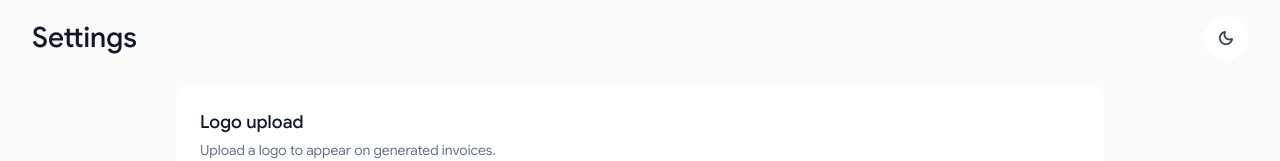
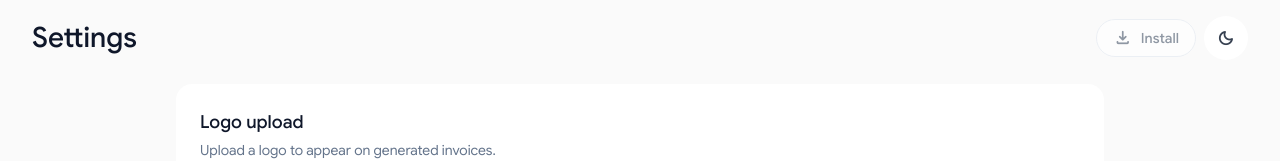
Before and after one commit to Shikamaru007/risopo-app, a React (Vite) app: page /settings in a window 1280 px wide. Shown: the top 161 px of the page. Built offline with nearby package versions, Linux system fonts and the light colour scheme.

Commit message:
minor fix

```diff
--- a/src/layouts/AppLayout.tsx
+++ b/src/layouts/AppLayout.tsx
@@ -1,4 +1,4 @@
-import React, { useEffect, useMemo, useState } from 'react';
+import React, { useEffect, useMemo, useRef, useState } from 'react';
 import { Link, useLocation, useNavigate, useSearchParams } from 'react-router-dom';
 import { navItems, NavIconName } from '../utils/nav';
 import risopoLogo from '../assets/risopo.svg';
@@ -12,6 +12,11 @@ import { ConfirmationModal } from '../components/ConfirmationModal';
 interface AppLayoutProps {
   children: React.ReactNode;
 }
+
+type BeforeInstallPromptEvent = Event & {
+  prompt: () => Promise<void>;
+  userChoice: Promise<{ outcome: 'accepted' | 'dismissed'; platform: string }>;
+};
 
 const NavIcon: React.FC<{ name: NavIconName; active: boolean }> = ({ name, active }) => {
   return (
@@ -122,6 +127,7 @@ export const AppLayout: React.FC<AppLayoutProps> = ({ children }) => {
   const showNewInvoice = pathname === '/dashboard';
   const hideNav = pathname.startsWith('/builder') || isInvoiceFullPreview;
   const showHomeButton = pathname === '/builder';
+  const isSettings = pathname.startsWith('/settings');
 
   const builderStepOrder = useMemo(() => ['client', 'items', 'payment'], []);
   const builderStepIndex = useMemo(() => {
@@ -160,6 +166,8 @@ export const AppLayout: React.FC<AppLayoutProps> = ({ children }) => {
   const [clearing, setClearing] = useState(false);
   const [showClearInvoicesModal, setShowClearInvoicesModal] = useState(false);
   const [fullInvoice, setFullInvoice] = useState<InvoiceRecord | null>(null);
+  const installPromptRef = useRef<BeforeInstallPromptEvent | null>(null);
+  const [installReady, setInstallReady] = useState(false);
 
   const previewInvoice = useMemo(() => {
     if (!isBuilderPreview) return null;
@@ -332,6 +340,41 @@ export const AppLayout: React.FC<AppLayoutProps> = ({ children }) => {
     }
   }, [pathname]);
 
+  useEffect(() => {
+    if (typeof window === 'undefined') return;
+    const handleBeforeInstallPrompt = (event: Event) => {
+      event.preventDefault();
+      installPromptRef.current = event as BeforeInstallPromptEvent;
+      setInstallReady(true);
+    };
+
+    const handleAppInstalled = () => {
+      installPromptRef.current = null;
+      setInstallReady(false);
+    };
+
+    window.addEventListener('beforeinstallprompt', handleBeforeInstallPrompt);
+    window.addEventListener('appinstalled', handleAppInstalled);
+
+    return () => {
+      window.removeEventListener('beforeinstallprompt', handleBeforeInstallPrompt);
+      window.removeEventListener('appinstalled', handleAppInstalled);
+    };
+  }, []);
+
+  const handleInstallClick = async () => {
+    const promptEvent = installPromptRef.current;
+    if (!promptEvent) return;
+    await promptEvent.prompt();
+    try {
+      const choice = await promptEvent.userChoice;
+      if (choice.outcome !== 'accepted') return;
+    } finally {
+      installPromptRef.current = null;
+      setInstallReady(false);
+    }
+  };
+
   // Share is disabled for now.
 
   return (
@@ -458,6 +501,18 @@ export const AppLayout: React.FC<AppLayoutProps> = ({ children }) => {
                     )}
                   </button>
                 )}
+                {isSettings && (
+                  <button
+                    type="button"
+                    onClick={handleInstallClick}
+                    disabled={!installReady}
+                    aria-label="Install app"
+                    className="inline-flex items-center gap-2 rounded-full border border-slate-200 bg-white px-4 py-2 text-xs font-medium text-slate-600 transition-colors hover:bg-slate-50 disabled:cursor-not-allowed disabled:opacity-60 md:text-sm"
+                  >
+                    <span className="icon material-symbols-rounded text-[18px]">download</span>
+                    <span className="hidden sm:inline">Install</span>
+                  </button>
+                )}
                 {!isBuilderPreview && !isInvoiceFullPreview && (
                   <button
                     aria-label="Toggle theme"
--- a/src/pages/SettingsPage.tsx
+++ b/src/pages/SettingsPage.tsx
@@ -17,11 +17,6 @@ type SettingsForm = {
   defaultCurrency: string;
   paymentMethods: PaymentMethod[];
   logoId?: string;
-};
-
-type BeforeInstallPromptEvent = Event & {
-  prompt: () => Promise<void>;
-  userChoice: Promise<{ outcome: 'accepted' | 'dismissed'; platform: string }>;
 };
 
 const emptyForm: SettingsForm = {
@@ -54,8 +49,6 @@ export const SettingsPage: React.FC = () => {
   const [clearing, setClearing] = useState(false);
   const [showClearModal, setShowClearModal] = useState(false);
   const saveTimeoutRef = useRef<ReturnType<typeof setTimeout> | null>(null);
-  const installPromptRef = useRef<BeforeInstallPromptEvent | null>(null);
-  const [installReady, setInstallReady] = useState(false);
   const [lastSavedAt, setLastSavedAt] = useState<number | null>(null);
   const savingRef = useRef(false);
   const pendingSaveRef = useRef<SettingsRecord | null>(null);
@@ -372,26 +365,6 @@ export const SettingsPage: React.FC = () => {
     };
   }, []);
 
-  useEffect(() => {
-    const handleBeforeInstallPrompt = (event: Event) => {
-      event.preventDefault();
-      installPromptRef.current = event as BeforeInstallPromptEvent;
-      setInstallReady(true);
-    };
-
-    const handleAppInstalled = () => {
-      installPromptRef.current = null;
-      setInstallReady(false);
-    };
-
-    window.addEventListener('beforeinstallprompt', handleBeforeInstallPrompt);
-    window.addEventListener('appinstalled', handleAppInstalled);
-
-    return () => {
-      window.removeEventListener('beforeinstallprompt', handleBeforeInstallPrompt);
-      window.removeEventListener('appinstalled', handleAppInstalled);
-    };
-  }, []);
 
   const methodsByType = useMemo(() => {
     return {
@@ -891,26 +864,6 @@ export const SettingsPage: React.FC = () => {
         <div className="flex items-center gap-2">
           <button
             type="button"
-            onClick={async () => {
-              const promptEvent = installPromptRef.current;
-              if (!promptEvent) return;
-              await promptEvent.prompt();
-              try {
-                const choice = await promptEvent.userChoice;
-                if (choice.outcome !== 'accepted') return;
-              } finally {
-                installPromptRef.current = null;
-                setInstallReady(false);
-              }
-            }}
-            disabled={!installReady}
-            className="inline-flex items-center gap-2 rounded-full border border-slate-200 bg-white px-5 py-2.5 text-sm font-medium text-slate-600 transition-colors hover:bg-slate-50 disabled:cursor-not-allowed disabled:opacity-60"
-          >
-            <span className="icon material-symbols-rounded text-[18px]">download</span>
-            Install
-          </button>
-          <button
-            type="button"
             onClick={handleSave}
             disabled={saving}
             className="rounded-full bg-[var(--brand-blue)] px-5 py-2.5 text-sm font-medium text-white shadow-none transition-colors md:hover:bg-[var(--brand-blue-dark)] disabled:cursor-not-allowed disabled:opacity-60"
```
